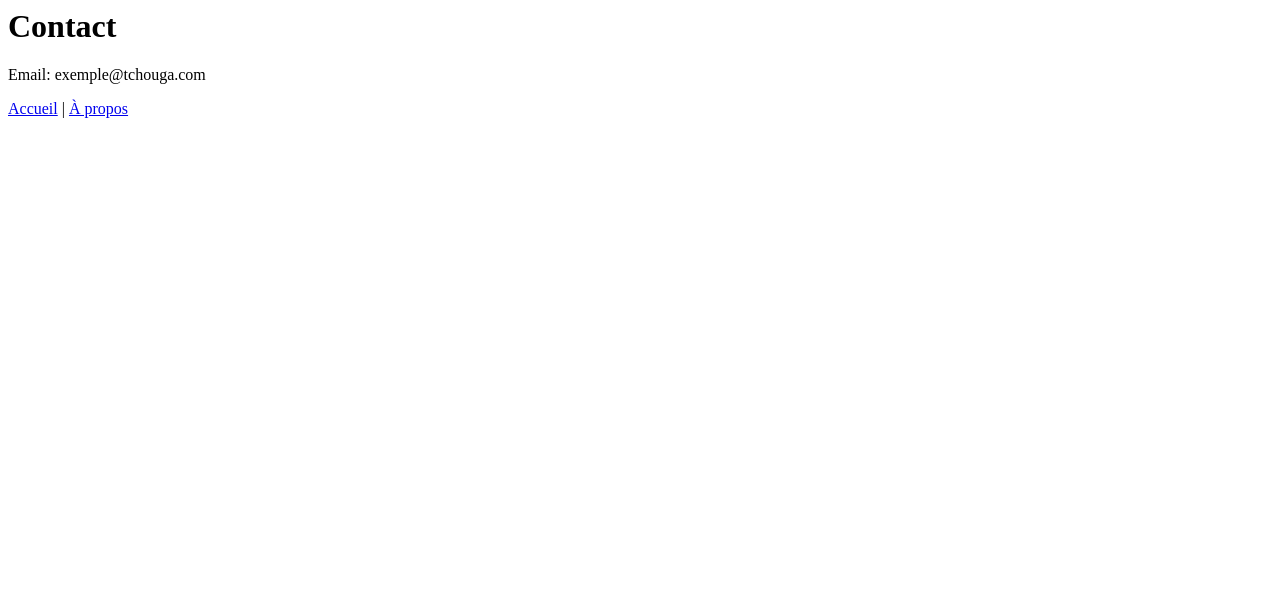
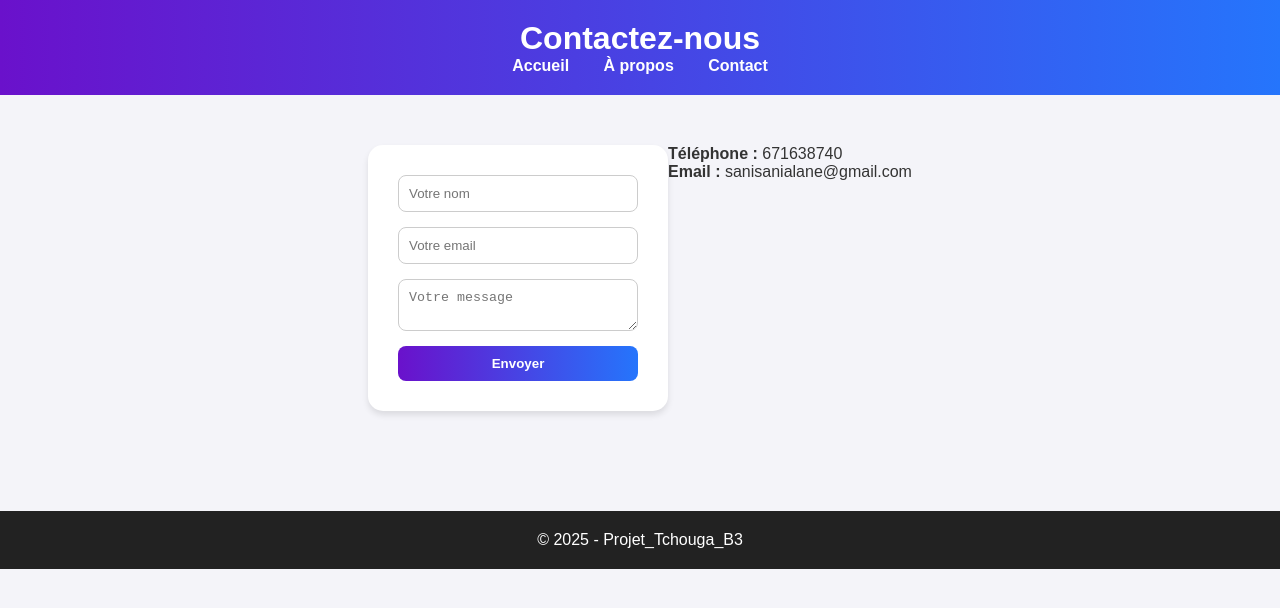
Before and after one commit to nancyranou/Projet_Tchouga_B3, a plain HTML site: page contact.html in a window 1280 px wide. Drawn offline with Linux system fonts and the light colour scheme; files that its build step writes are made by us from their sources.

Commit message:
Update contact.html

```diff
--- a/contact.html
+++ b/contact.html
@@ -1,3 +1,36 @@
-<h1>Contact</h1>
-<p>Email: exemple@tchouga.com</p>
-<a href="index.html">Accueil</a> | <a href="about.html">À propos</a>
+<!DOCTYPE html>
+<html lang="fr">
+<head>
+    <meta charset="UTF-8">
+    <title>Contact | Projet Tchouga B3</title>
+    <link rel="stylesheet" href="css/style.css">
+</head>
+<body>
+<header>
+    <h1>Contactez-nous</h1>
+    <nav>
+        <a href="index.html">Accueil</a>
+        <a href="about.html">À propos</a>
+        <a href="contact.html">Contact</a>
+    </nav>
+</header>
+
+<section class="contact-form">
+    <form>
+        <input type="text" placeholder="Votre nom" required>
+        <input type="email" placeholder="Votre email" required>
+        <textarea placeholder="Votre message" required></textarea>
+        <button type="submit">Envoyer</button>
+    </form>
+
+    <div class="contact-info">
+        <p><strong>Téléphone :</strong> 671638740</p>
+        <p><strong>Email :</strong> sanisanialane@gmail.com</p>
+    </div>
+</section>
+
+<footer>
+    <p>© 2025 - Projet_Tchouga_B3</p>
+</footer>
+</body>
+</html>
```
